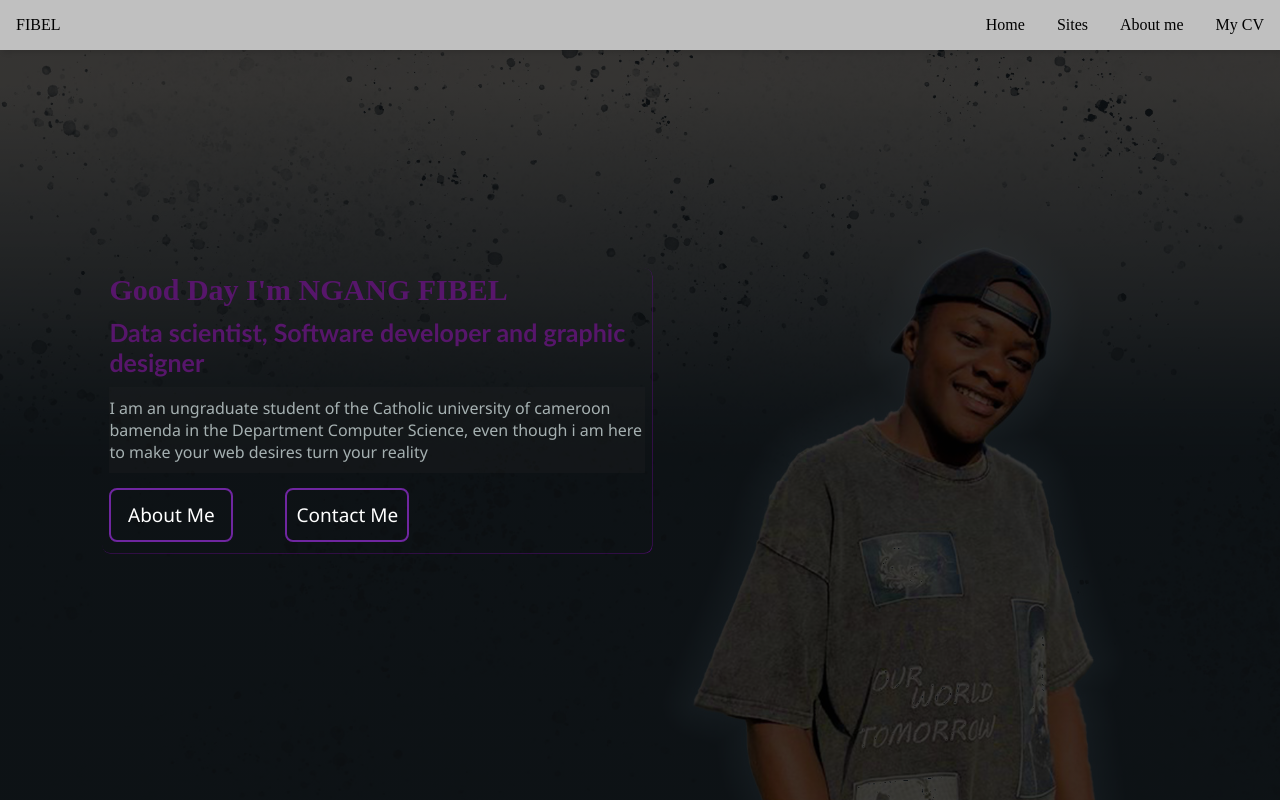
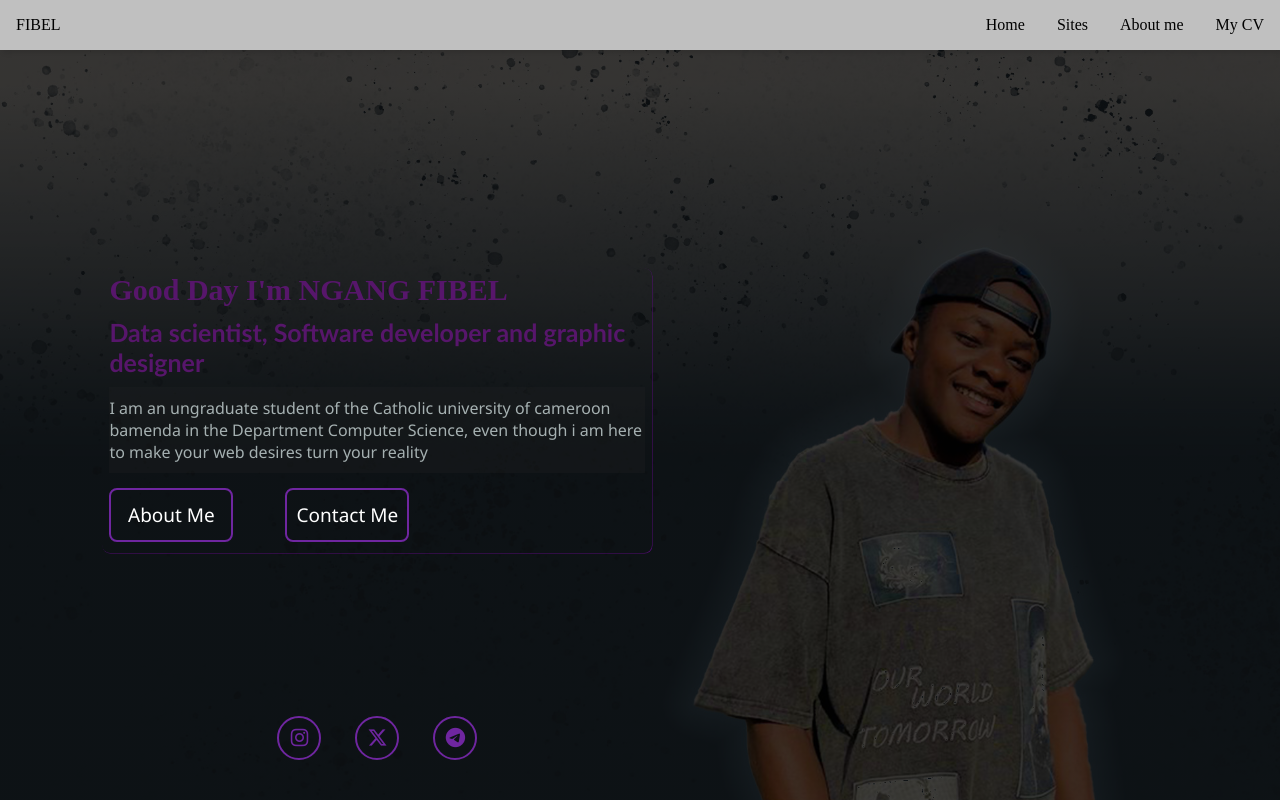
Before and after one commit to ngangfibs/portfolio, a plain HTML site: page index.html in a window 1280 px wide. Drawn offline with Linux system fonts and the light colour scheme.

Commit message:
second commit

```diff
--- a/css/style.css
+++ b/css/style.css
@@ -81,7 +81,6 @@ nav ul li:first-child{
     width: 550px;
     height: 90vh;
     padding: 0 8%;
-
 }
 .homee:hover {
     background-color:linear-gradient(rgba(43, 43, 43, 0.932),rgba(70, 7, 7, 0.863));
@@ -165,6 +164,43 @@ h3{
     color: rgb(64, 16, 78);
     background-color: #747272f0;
 }
+.home-icons{
+    position: absolute;
+    bottom: 40px;
+    width: 200px;
+    display: flex;
+    justify-content: space-between;
+}
+.home-icons a{
+    position: relative;
+    display: inline-flex;
+    justify-content: center;
+    align-items: center;
+    width: 40px;
+    height: 40px;
+    background: transparent;
+    border: 2px solid #6f26a0;
+    border-radius: 50%;
+    font-size: 20px;
+    color: #6f26a0;
+    text-decoration: none;
+    z-index: 1;
+    overflow: hidden;
+}
+.home-icons a::before{
+    content: '';
+    position: absolute;
+    top: 0;
+    bottom: 0;
+    width: 0;
+    height: 100%;
+    background: #747272f0;
+    z-index: -1;
+    transition: .5s;
+}
+.home-icons a:hover::before{
+    width: 100%;
+}
 
 @media(max-width: 800px) {
     .hide{
@@ -185,3 +221,8 @@ h3{
     }
 
 }
+@keyframes showRight{
+    100%{
+        width: 0;
+    }
+}
--- a/index.html
+++ b/index.html
@@ -40,7 +40,11 @@
                     <a href="">Contact Me</a>
                 </div>
             </div>
-
+            <div class="home-icons">
+                <a href="#"><i class="fa-brands fa-instagram"></i></a>
+                <a href="#"><i class="fa-brands fa-x-twitter"></i></a>
+                <a href="#"><i class="fa-brands fa-telegram"></i></a>
+            </div>
             </div>
         </section>
 
```
